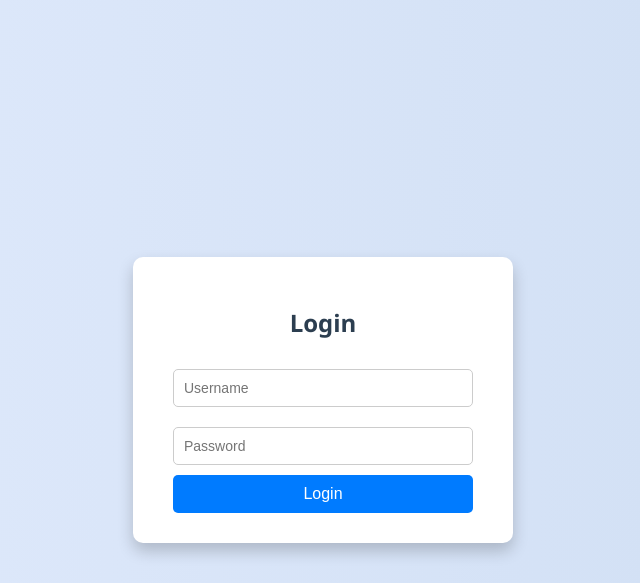
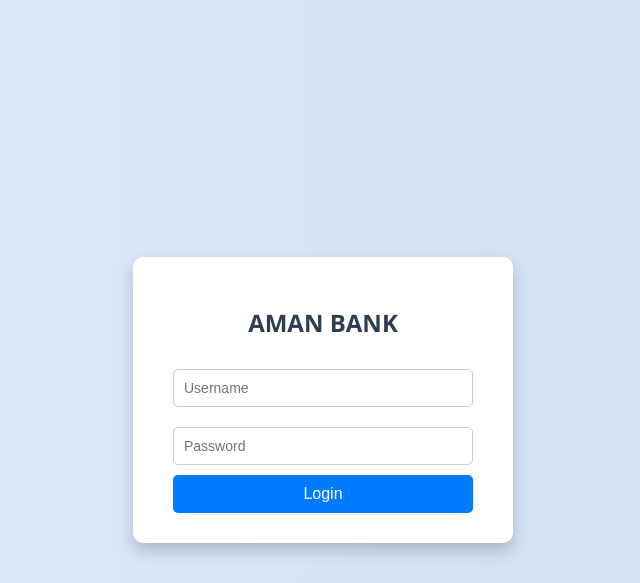
Before and after one commit to amankumar141/Banking-Website-Demo, a Flask app: page / in a window 1280 px wide. Shown: the top 583 px of the page, without its empty margins (317-957 px from the left). Run offline with Flask 3, Linux system fonts and the light colour scheme.

Commit message:
Updated Bank name

```diff
--- a/main_site/templates/login.html
+++ b/main_site/templates/login.html
@@ -57,7 +57,7 @@
 </head>
 <body>
   <div class="login-card">
-    <h2>Login</h2>
+    <h2>AMAN BANK</h2>
     <form method="POST">
       <input type="text" name="username" placeholder="Username" required />
       <input type="password" name="password" placeholder="Password" required />
```
